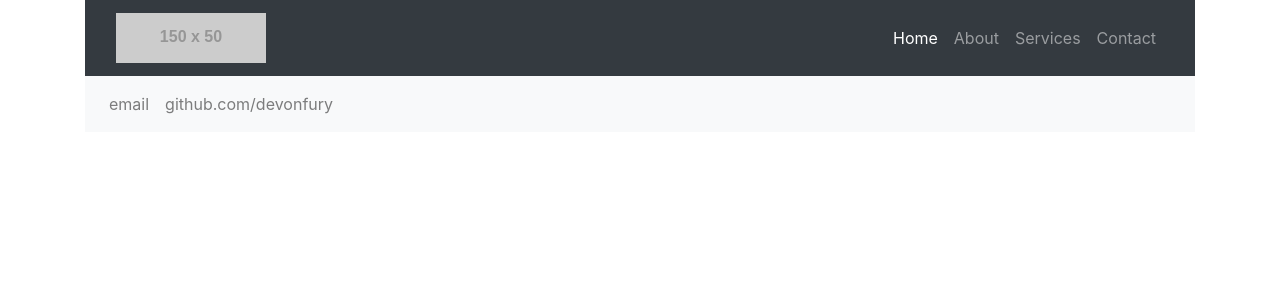
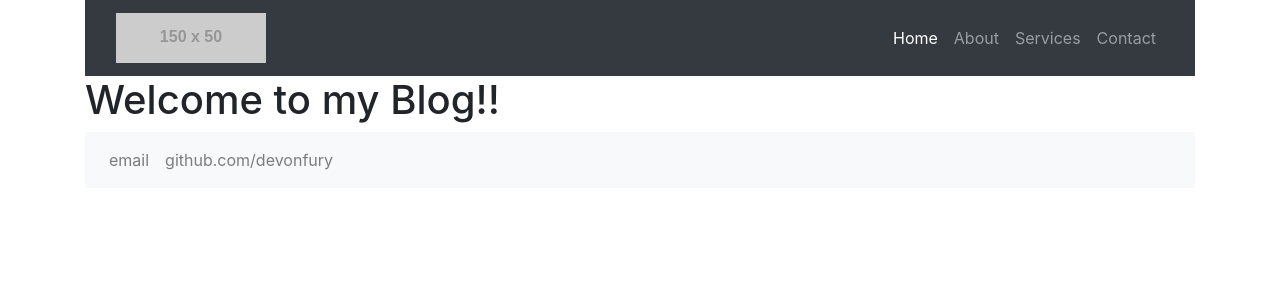
Before and after one commit to devonfury/devonfury.github.io, a Jekyll site: the page built from index.md, in a window 1280 px wide. Shown: the top 300 px of the page. Built offline with Jekyll 4.4.1, drawn with Linux system fonts in a browser that asks for light colours.

Commit message:
updated content

```diff
--- a/index.md
+++ b/index.md
@@ -2,6 +2,4 @@
 layout: default
 title: Marvin Carpenter
 ---
-<div>
-
-</div>
+# Welcome to my Blog!!
```
